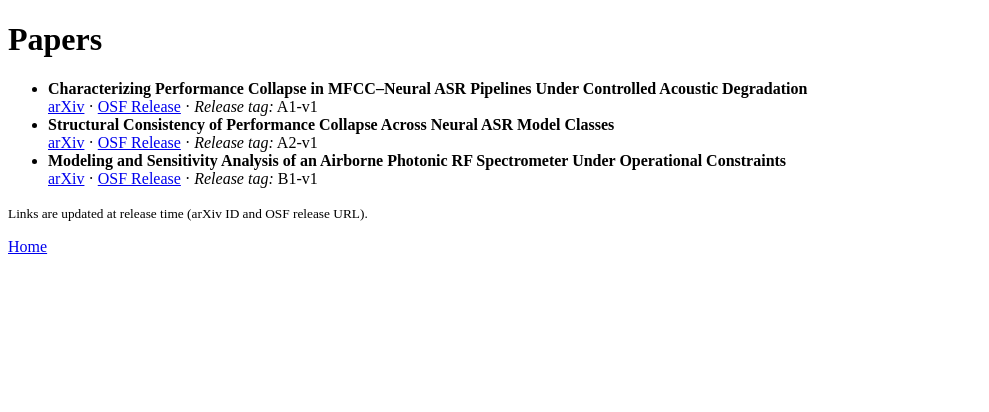
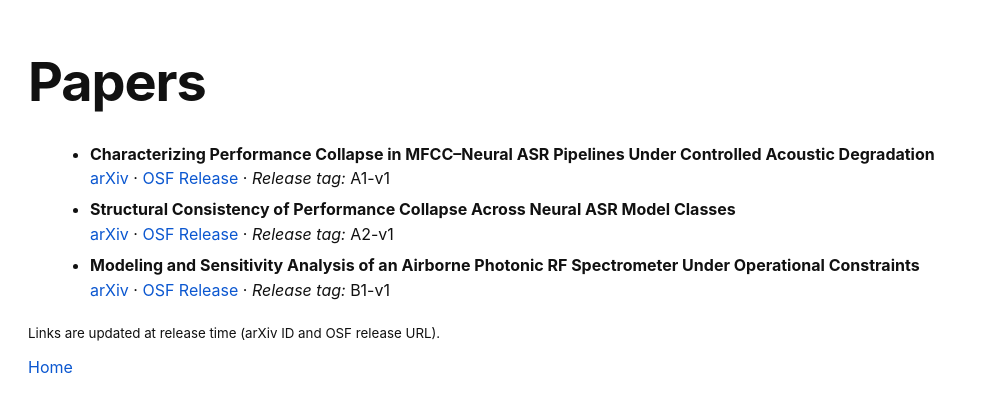
Before and after one commit to blkopsys/schuetta-research, a plain HTML site: page papers/index.html in a window 1280 px wide. Shown: the whole page, without its empty margins (0-989 px from the left). Drawn offline with Linux system fonts and the light colour scheme.

Commit message:
Add institutional CSS styling

```diff
--- /dev/null
+++ b/assets/style.css
@@ -0,0 +1,31 @@
+:root{
+  color-scheme: light;
+  --fg:#111;
+  --muted:#333;
+  --link:#0b57d0;
+  --max: 980px;
+}
+html,body{ margin:0; padding:0; }
+body{
+  font-family: -apple-system, BlinkMacSystemFont, "Segoe UI", Roboto, Arial, "Noto Sans", "Liberation Sans", sans-serif;
+  color: var(--fg);
+  line-height: 1.55;
+  padding: 40px 28px;
+  max-width: var(--max);
+}
+h1{
+  font-size: 54px;
+  letter-spacing: -0.02em;
+  margin: 0 0 18px 0;
+}
+h2{
+  font-size: 22px;
+  margin: 28px 0 10px 0;
+}
+p{ margin: 10px 0; }
+ul{ margin: 12px 0 18px 22px; }
+li{ margin: 6px 0; }
+a{ color: var(--link); text-decoration: none; }
+a:hover{ text-decoration: underline; }
+hr{ border:0; border-top:1px solid #ddd; margin: 22px 0; }
+.small{ color: var(--muted); font-size: 0.95rem; }
--- a/papers/index.html
+++ b/papers/index.html
@@ -1,6 +1,7 @@
 <!doctype html>
 <html lang="en">
 <head>
+  <link rel="stylesheet" href="/assets/style.css">
   <meta charset="utf-8">
   <title>Papers — Schuetta Research</title>
 </head>
```
Also changed, not shown: about/index.html (+1 -0 lines), index.html (+1 -0 lines), releases/index.html (+1 -0 lines).
